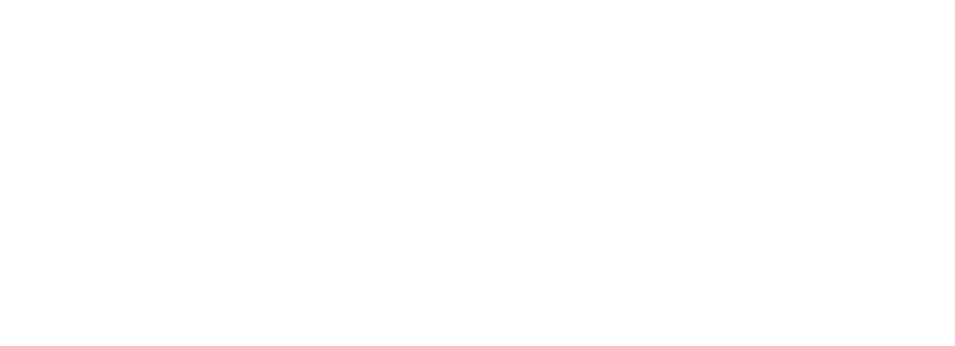
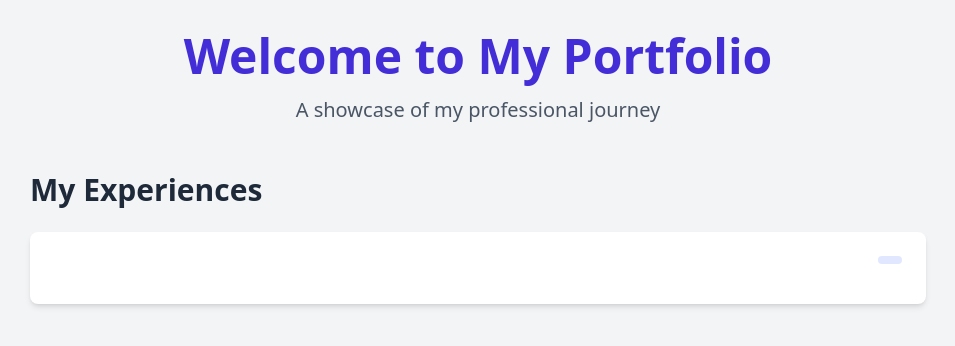
Before and after one commit to JulesNyom/My_porftolio, a PHP site: page / in a window 1280 px wide. Before the commit the part shown is empty. Shown: the top 346 px of the page, without its empty margins (162-1117 px from the left). Run offline with PHP 8.4, Linux system fonts and the light colour scheme; data that the repository does not hold is empty; style sheets or scripts are compiled from the project's sources.

Commit message:
Succeding into making tailwind work

```diff
--- a/src/Views/home.php
+++ b/src/Views/home.php
@@ -3,10 +3,49 @@
 <head>
     <meta charset="UTF-8">
     <meta name="viewport" content="width=device-width, initial-scale=1.0">
-    <title>Mon portfolio</title>
-    <link rel="stylesheet" href="/assets/css/styles.css">
-</head>
-<body>
+    <title>My Portfolio</title>
+    <link href="assets/css/output.css" rel="stylesheet">
+    </head>
+<body class="bg-gray-100 font-sans leading-normal tracking-normal">
+    <div class="container mx-auto px-4 py-8">
+        <header class="mb-12 text-center">
+            <h1 class="text-5xl font-bold text-indigo-700 mb-4">Welcome to My Portfolio</h1>
+            <p class="text-xl text-gray-600">A showcase of my professional journey</p>
+        </header>
 
-</body>
+        <section class="max-w-4xl mx-auto">
+            <h2 class="text-3xl font-semibold text-gray-800 mb-6">My Experiences</h2>
+
+            <div class="space-y-8">
+                <?php foreach ($experiences as $exp): ?>
+                <div class="bg-white rounded-lg shadow-md overflow-hidden transition-transform duration-300 hover:scale-105 hover:shadow-xl">
+                    <div class="p-6">
+                        <div class="flex justify-between items-start">
+                            <div>
+                                <h3 class="text-2xl font-bold text-gray-800"><?= htmlspecialchars($exp['title']) ?></h3>
+                                <p class="text-indigo-600 font-medium"><?= htmlspecialchars($exp['company']) ?></p>
+                            </div>
+                            <span class="bg-indigo-100 text-indigo-800 text-sm font-medium px-3 py-1 rounded-full">
+                                <?= htmlspecialchars($exp['period']) ?>
+                            </span>
+                        </div>
+
+                        <p class="mt-4 text-gray-600"><?= htmlspecialchars($exp['description']) ?></p>
+
+                        <div class="mt-4 flex flex-wrap gap-2">
+                            <?php foreach ($exp['skills'] as $skill): ?>
+                            <span class="bg-gray-200 text-gray-800 text-sm px-3 py-1 rounded-full">
+                                <?= htmlspecialchars($skill) ?>
+                            </span>
+                            <?php endforeach; ?>
+                        </div>
+                    </div>
+                </div>
+                <?php endforeach; ?>
+            </div>
+        </section>
+    </div>
+
+    <script src="assets/js/main.js"></script>
+    </body>
 </html>
```
Also changed, not shown: public/assets/css/output.css (added), public/assets/js/main.js (added).
